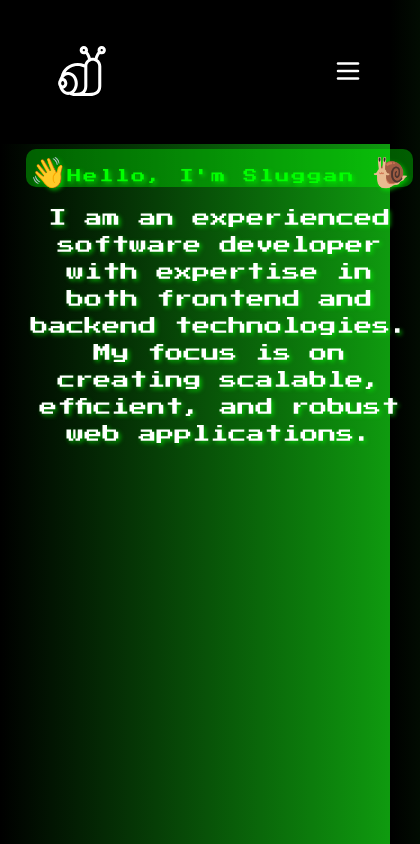
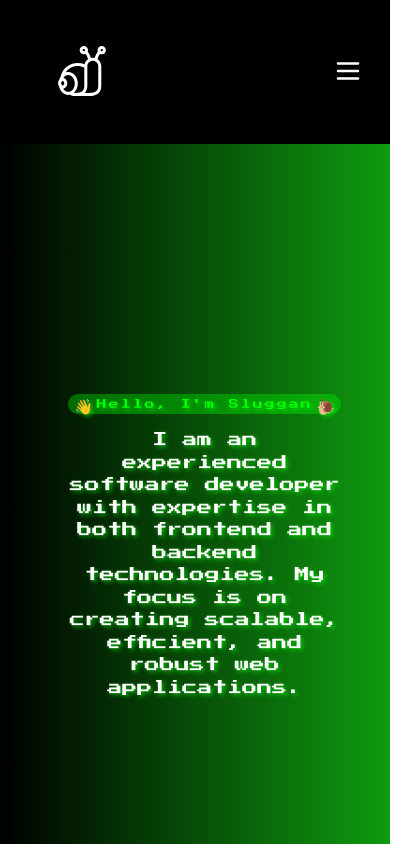
Before and after one commit to Mrsluggan/Mrsluggan, a React (Vite) app in the folder sluggan/: page /#/ in a window 390 px wide. Shown: the top 844 px of the page, 420 px wide, since content can reach past the window. Built offline with nearby package versions, Linux system fonts and the light colour scheme.

Commit message:
style changes

```diff
--- a/sluggan/src/App.tsx
+++ b/sluggan/src/App.tsx
@@ -3,6 +3,7 @@ import './assets/App.css';
 import About from "./pages/About.tsx";
 import Home from "./pages/Home.tsx";
 import Navbar from "./components/Navbar.tsx";
+import Projects from "./pages/Projects.tsx";
 
 function App() {
     return (
@@ -10,6 +11,7 @@ function App() {
             <Navbar/>
             <Routes>
                 <Route path="/" element={<Home/>}/>
+                <Route path="/projects" element={<Projects/>}/>
                 <Route path="/about" element={<About/>}/>
                 <Route path="*" element={<> <h1> hello!</h1> </>}/>
             </Routes>
--- a/sluggan/src/assets/Home.css
+++ b/sluggan/src/assets/Home.css
@@ -18,20 +18,20 @@
 }
 
 .left-column {
-
     position: absolute;
     bottom: 0;
-    width: 70%; /* Du kan justera bredden här */
+    width: 70%;
     margin-bottom: 5%;
     margin-left: 5%;
 }
 
 .sluggan-header {
-    display: inline-block;
+    align-items: center; /* Centrerar vertikalt */
     background: rgba(0, 255, 0, 0.35);
     border-radius: 10px;
     padding: 1%;
 }
+
 
 .sluggan-icon {
     font-size: 30px;
@@ -50,9 +50,6 @@
     line-height: 1.5;
 }
 
-.right-column {
-    text-align: right;
-}
 
 h2 {
     font-size: 24px;
@@ -65,27 +62,40 @@ p {
 }
 
 @media (max-width: 768px) {
+
+
     .left-column,
     .right-column {
-        width: 100%; /* Full bredd på små skärmar */
-        padding: 5px; /* Lite mindre padding */
+        text-align: center; /* Centrera texten */
         bottom: auto;
-        text-align: center; /* Centrera texten */
-        position: relative; /* Ta bort absolut positionering på mobil */
+        position: relative;
+
+
     }
 
     .sluggan-text {
-        font-size: 14px;
+        font-size: 10px;
+    }
+    .sluggan-icon {
+        font-size: 15px;
+    }
+    .sluggan-header{
+        display: flex;
+        justify-content: space-evenly;
+
     }
 
+
     .description {
-        font-size: 18px;
+        font-size: 15px;
     }
 
     .home-container {
+        overflow: hidden;
         flex-direction: column; /* Kolumner staplas vertikalt på mobilen */
         justify-content: center;
         align-items: center; /* Centrerar innehållet */
+        height: 100vh;
     }
 
     h2 {
--- a/sluggan/src/components/Navbar.tsx
+++ b/sluggan/src/components/Navbar.tsx
@@ -27,6 +27,9 @@ const Navbar = () => {
                         <ul>
                             <li>
                                 <NavLink to="/"  onClick={handleShowNavbar}>Home</NavLink>
+                            </li>
+                            <li>
+                                <NavLink to="/projects"  onClick={handleShowNavbar}>Projects</NavLink>
                             </li>
                             <li>
                                 <NavLink to="/about"  onClick={handleShowNavbar}>About</NavLink>
--- a/sluggan/src/pages/Home.tsx
+++ b/sluggan/src/pages/Home.tsx
@@ -6,7 +6,7 @@ export default function Home() {
             <div className="left-column">
                 <span className="sluggan-header">
                     <span className="sluggan-icon">👋</span>
-                    <span className="sluggan-text">Hello, I'm Sluggan </span>
+                    <span className="sluggan-text"> Hello, I'm Sluggan </span>
                     <span className="sluggan-icon">🐌</span>
 
                 </span>
--- /dev/null
+++ b/sluggan/src/pages/Projects.tsx
@@ -0,0 +1,9 @@
+export default function Projects() {
+
+
+    return (
+        <>
+            <h1>Hello!</h1>
+        </>
+    );
+}
```
